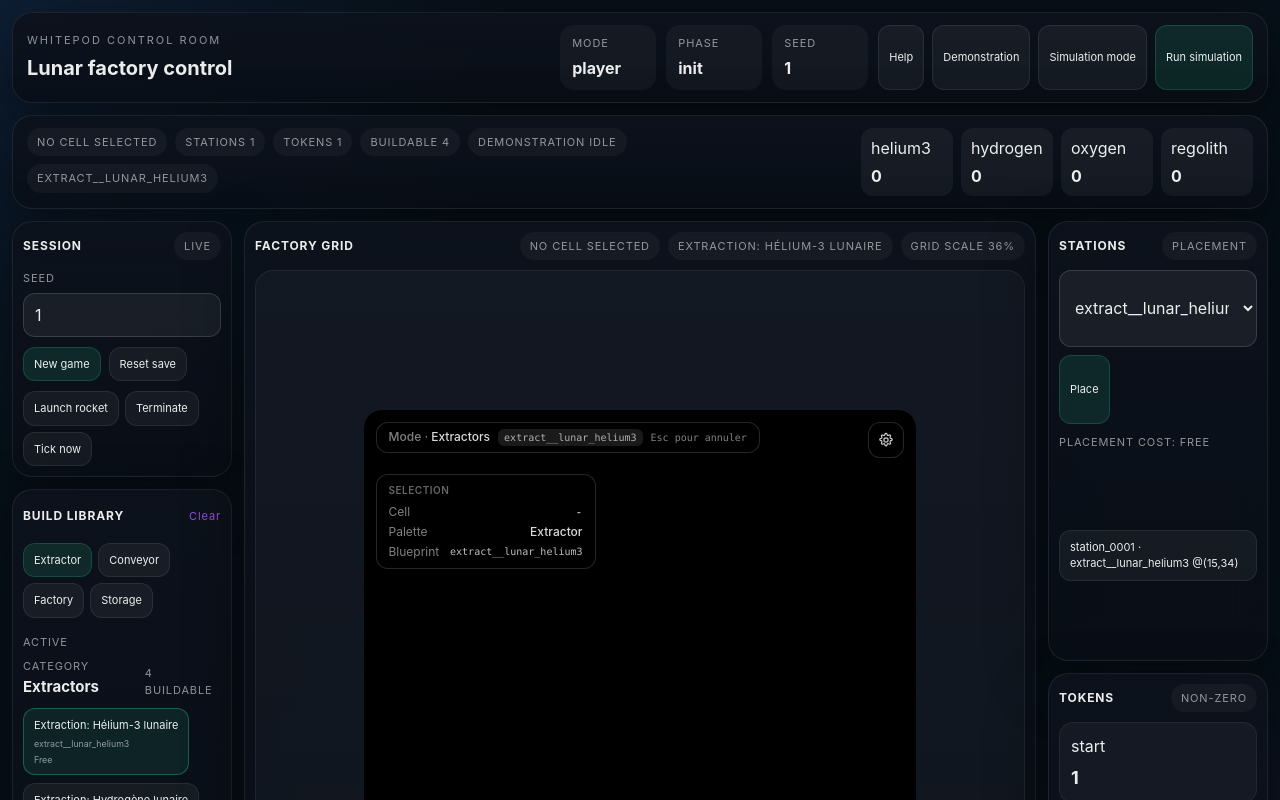
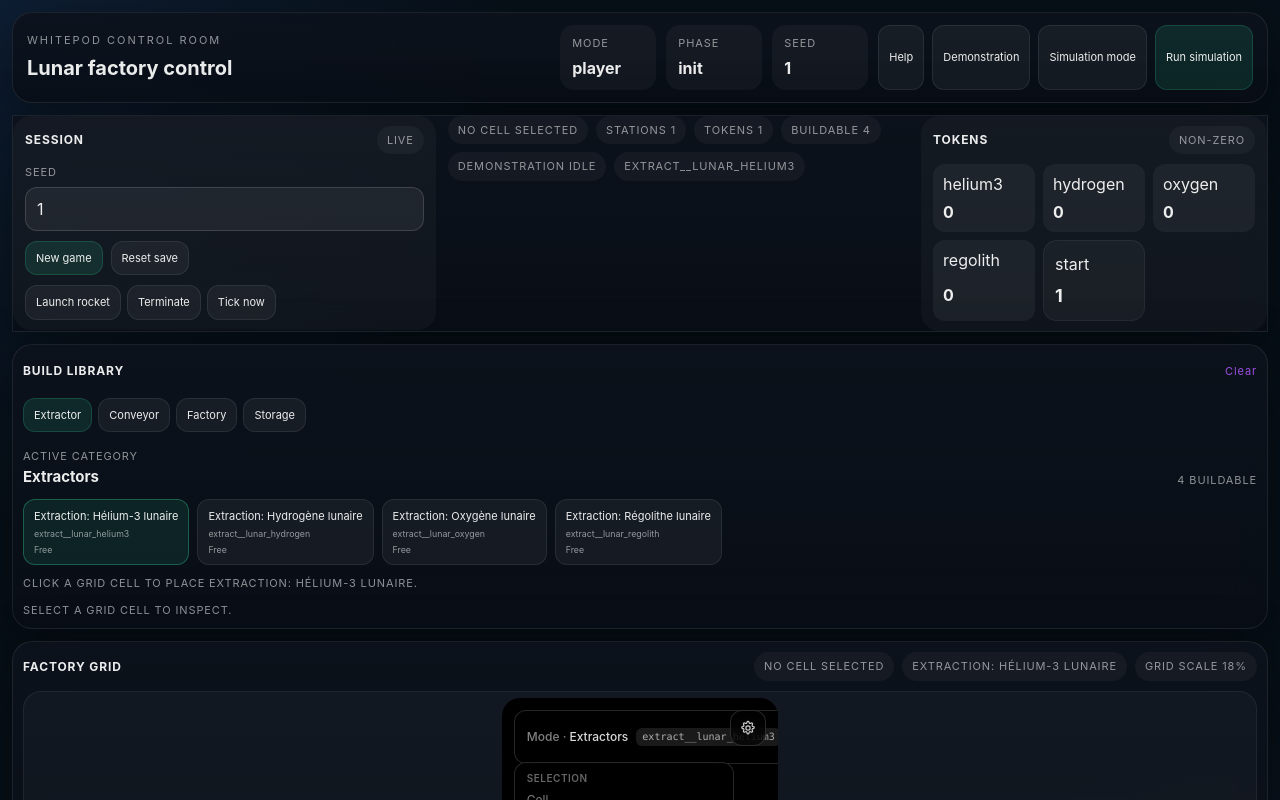
Before and after one commit to Axxxxpirine/whitepod, a React (Vite) app: page / in a window 1280 px wide. Shown: the top 800 px of the page. Built offline with nearby package versions, Linux system fonts and the light colour scheme.

Commit message:
UI changes

```diff
--- a/src/App.css
+++ b/src/App.css
@@ -15,7 +15,7 @@
 .app-shell {
   min-height: 100vh;
   display: grid;
-  grid-template-rows: auto auto minmax(0, 1fr);
+  grid-template-rows: auto auto auto minmax(0, 1fr);
   gap: 12px;
   padding: 12px;
   max-width: 1600px;
@@ -60,11 +60,15 @@
   gap: 10px;
 }
 
+.hud-top,
 .hud-summary {
   display: grid;
-  grid-template-columns: minmax(0, 1.4fr) minmax(0, 1fr);
   gap: 12px;
   align-items: start;
+}
+
+.hud-top {
+  grid-template-columns: minmax(280px, 1.1fr) minmax(0, 1.2fr) minmax(260px, 0.9fr);
 }
 
 .hud-summary-group,
@@ -82,6 +86,40 @@
 
 .hud-summary-group--resources {
   justify-content: flex-end;
+}
+
+.hud-summary-group--top {
+  align-content: start;
+}
+
+.hud-session-panel,
+.hud-tokens-panel,
+.hud-library-panel,
+.hud-stations-panel {
+  min-width: 0;
+}
+
+.hud-session-panel,
+.hud-tokens-panel {
+  display: grid;
+  gap: 10px;
+  padding: 10px 12px;
+  border-radius: 18px;
+  background: rgba(255, 255, 255, 0.03);
+}
+
+.hud-tokens-panel {
+  grid-template-rows: auto minmax(0, 1fr);
+}
+
+.hud-library-panel,
+.hud-stations-panel {
+  border-radius: 20px;
+  padding: 10px;
+}
+
+.hud-library-panel {
+  min-height: 0;
 }
 
 .hud-resource-pill {
@@ -164,22 +202,9 @@
 .hud-main {
   min-height: 0;
   display: grid;
-  grid-template-columns: clamp(220px, 16vw, 260px) minmax(0, 1fr) clamp(220px, 16vw, 280px);
+  grid-template-columns: minmax(0, 1fr);
+  grid-template-rows: minmax(0, 1fr) auto;
   gap: 12px;
-}
-
-.hud-sidebar {
-  min-height: 0;
-  display: grid;
-  gap: 12px;
-}
-
-.hud-sidebar--left {
-  grid-template-rows: auto minmax(0, 1fr);
-}
-
-.hud-sidebar--right {
-  grid-template-rows: minmax(0, 1fr) minmax(0, 1fr);
 }
 
 .hud-panel,
@@ -355,6 +380,7 @@
   display: flex;
   align-items: center;
   justify-content: center;
+  flex: 1 1 auto;
   overflow: hidden;
   padding: 6px;
   border-radius: 18px;
@@ -383,6 +409,10 @@
   display: grid;
   grid-template-columns: repeat(auto-fit, minmax(110px, 1fr));
   gap: 8px;
+}
+
+.token-grid--compact {
+  grid-template-columns: repeat(auto-fit, minmax(90px, 1fr));
 }
 
 .token-card {
@@ -415,17 +445,16 @@
 }
 
 @media (max-width: 1200px) {
-  .hud-main {
+  .hud-top {
     grid-template-columns: 1fr;
-  }
-
-  .hud-sidebar {
-    grid-template-columns: repeat(2, minmax(0, 1fr));
-    grid-template-rows: none;
   }
 
   .hud-viewport-body {
     min-height: 420px;
+  }
+
+  .hud-main {
+    grid-template-rows: minmax(0, 1fr) auto;
   }
 }
 
@@ -449,12 +478,12 @@
     grid-template-columns: 1fr;
   }
 
+  .hud-top {
+    grid-template-columns: 1fr;
+  }
+
   .hud-summary-group--resources {
     justify-content: flex-start;
-  }
-
-  .hud-sidebar {
-    grid-template-columns: 1fr;
   }
 
   .hud-viewport-meta {
--- a/src/App.tsx
+++ b/src/App.tsx
@@ -278,30 +278,8 @@ function App() {
         </div>
       </header>
 
-      <section className="hud-summary panel-surface panel-dark">
-        <div className="hud-summary-group">
-          <span className="hud-badge">{selectedCellLabel}</span>
-          <span className="hud-badge">Stations {stations.length}</span>
-          <span className="hud-badge">Tokens {tokenEntries.length}</span>
-          <span className="hud-badge">Buildable {buildableOptions.length}</span>
-          <span className={`hud-badge ${demonstrationEnabled ? 'hud-badge--accent' : ''}`}>
-            {demonstrationEnabled ? 'Demonstration active' : 'Demonstration idle'}
-          </span>
-          <span className="hud-badge">{activeBuildTransition ? activeBuildTransition.id : 'No build available'}</span>
-        </div>
-        <div className="hud-summary-group hud-summary-group--resources">
-          {resourceTotals.map(resource => (
-            <div key={resource.resourceId} className="hud-resource-pill">
-              <span>{resource.resourceId.replace('lunar_', '')}</span>
-              <strong>{resource.count}</strong>
-            </div>
-          ))}
-        </div>
-      </section>
-
-      <main className="hud-main">
-        <aside className="hud-sidebar hud-sidebar--left">
-          <section className="panel-surface panel-dark hud-panel">
+      <section className="hud-top panel-surface panel-dark">
+        <section className="hud-session-panel">
           <div className="panel-header panel-header--dark">
             <h2>Session</h2>
             <span className="hud-badge">Live</span>
@@ -329,7 +307,44 @@ function App() {
           </div>
         </section>
 
-          <section className="panel-surface panel-dark hud-panel hud-panel--fill">
+        <section className="hud-summary-group hud-summary-group--top">
+          <span className="hud-badge">{selectedCellLabel}</span>
+          <span className="hud-badge">Stations {stations.length}</span>
+          <span className="hud-badge">Tokens {tokenEntries.length}</span>
+          <span className="hud-badge">Buildable {buildableOptions.length}</span>
+          <span className={`hud-badge ${demonstrationEnabled ? 'hud-badge--accent' : ''}`}>
+            {demonstrationEnabled ? 'Demonstration active' : 'Demonstration idle'}
+          </span>
+          <span className="hud-badge">{activeBuildTransition ? activeBuildTransition.id : 'No build available'}</span>
+        </section>
+
+        <section className="hud-tokens-panel">
+          <div className="panel-header panel-header--dark">
+            <h2>Tokens</h2>
+            <span className="hud-badge">Non-zero</span>
+          </div>
+          <div className="token-grid token-grid--compact">
+            {resourceTotals.map(resource => (
+              <div key={resource.resourceId} className="hud-resource-pill">
+                <span>{resource.resourceId.replace('lunar_', '')}</span>
+                <strong>{resource.count}</strong>
+              </div>
+            ))}
+            {tokenEntries.length === 0 ? (
+              <p className="hud-muted hud-panel-note">No active tokens.</p>
+            ) : (
+              tokenEntries.map(([key, value]) => (
+                <div key={key} className="token-card">
+                  <span>{key}</span>
+                  <strong>{value}</strong>
+                </div>
+              ))
+            )}
+          </div>
+        </section>
+      </section>
+
+      <section className="panel-surface panel-dark hud-panel hud-library-panel">
         <div className="panel-header panel-header--dark">
           <h2>Build Library</h2>
           <button className="hud-link" onClick={() => clearBuildSelection()}>Clear</button>
@@ -393,8 +408,8 @@ function App() {
               : 'Select a grid cell to inspect.'}
         </p>
       </section>
-        </aside>
 
+      <main className="hud-main">
         <section className="panel-surface panel-dark hud-viewport">
           <div className="panel-header panel-header--dark">
             <h2>Factory Grid</h2>
@@ -433,8 +448,7 @@ function App() {
           </div>
         </section>
 
-        <aside className="hud-sidebar hud-sidebar--right">
-          <section className="panel-surface panel-dark hud-panel hud-panel--fill">
+        <section className="panel-surface panel-dark hud-panel hud-stations-panel">
           <div className="panel-header panel-header--dark">
             <h2>Stations</h2>
             <span className="hud-badge">Placement</span>
@@ -470,28 +484,6 @@ function App() {
             </div>
           </div>
         </section>
-
-          <section className="panel-surface panel-dark hud-panel hud-panel--fill">
-            <div className="panel-header panel-header--dark">
-              <h2>Tokens</h2>
-              <span className="hud-badge">Non-zero</span>
-            </div>
-            <div className="hud-panel-scroll hud-panel-scroll--grow">
-              {tokenEntries.length === 0 ? (
-                <p className="hud-muted">No active tokens.</p>
-              ) : (
-                <div className="token-grid">
-                  {tokenEntries.map(([key, value]) => (
-                    <div key={key} className="token-card">
-                      <span>{key}</span>
-                      <strong>{value}</strong>
-                    </div>
-                  ))}
-                </div>
-              )}
-            </div>
-          </section>
-        </aside>
       </main>
     </div>
   )
```
Lines whose indentation alone changed are shown as unchanged.
